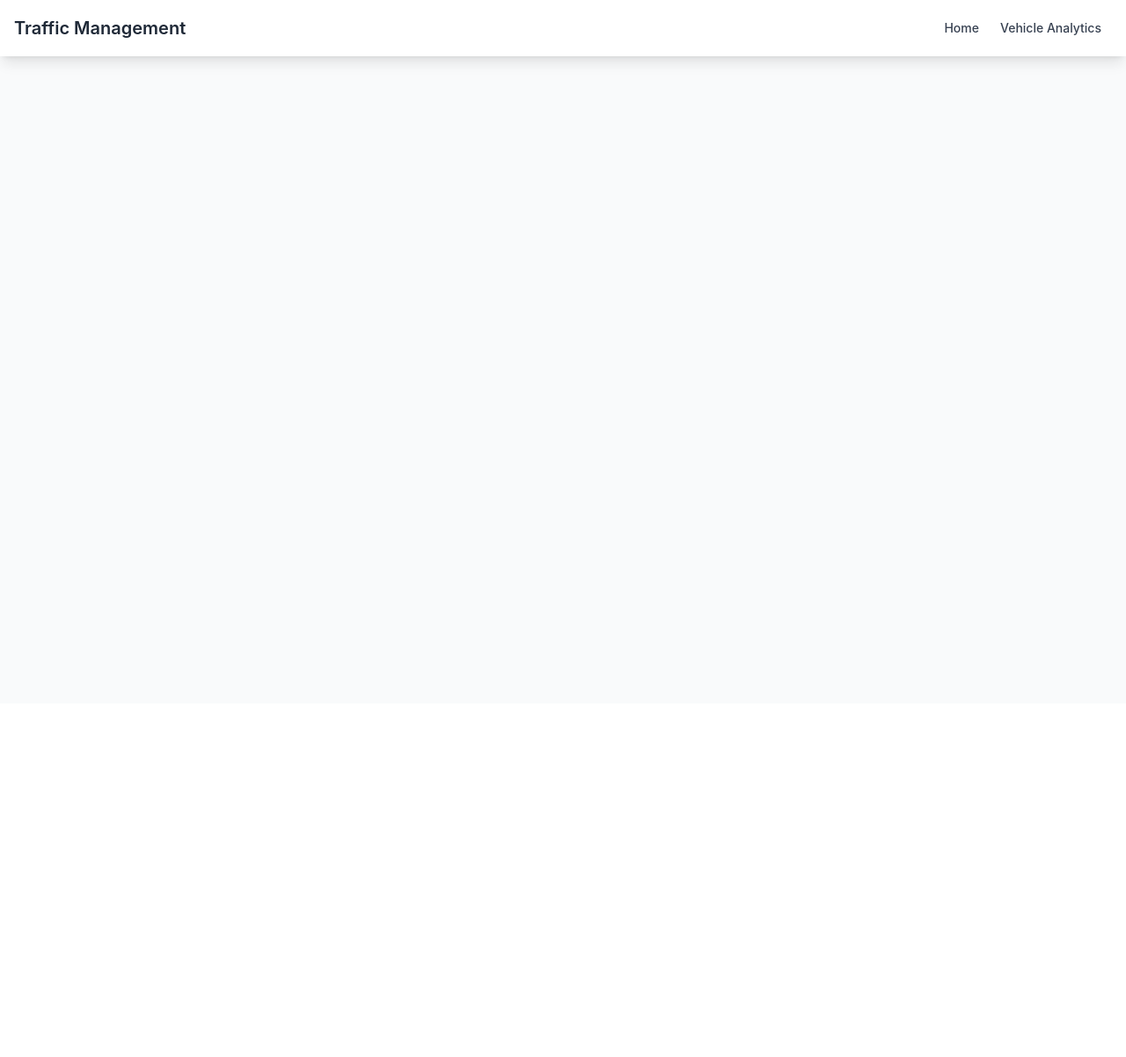
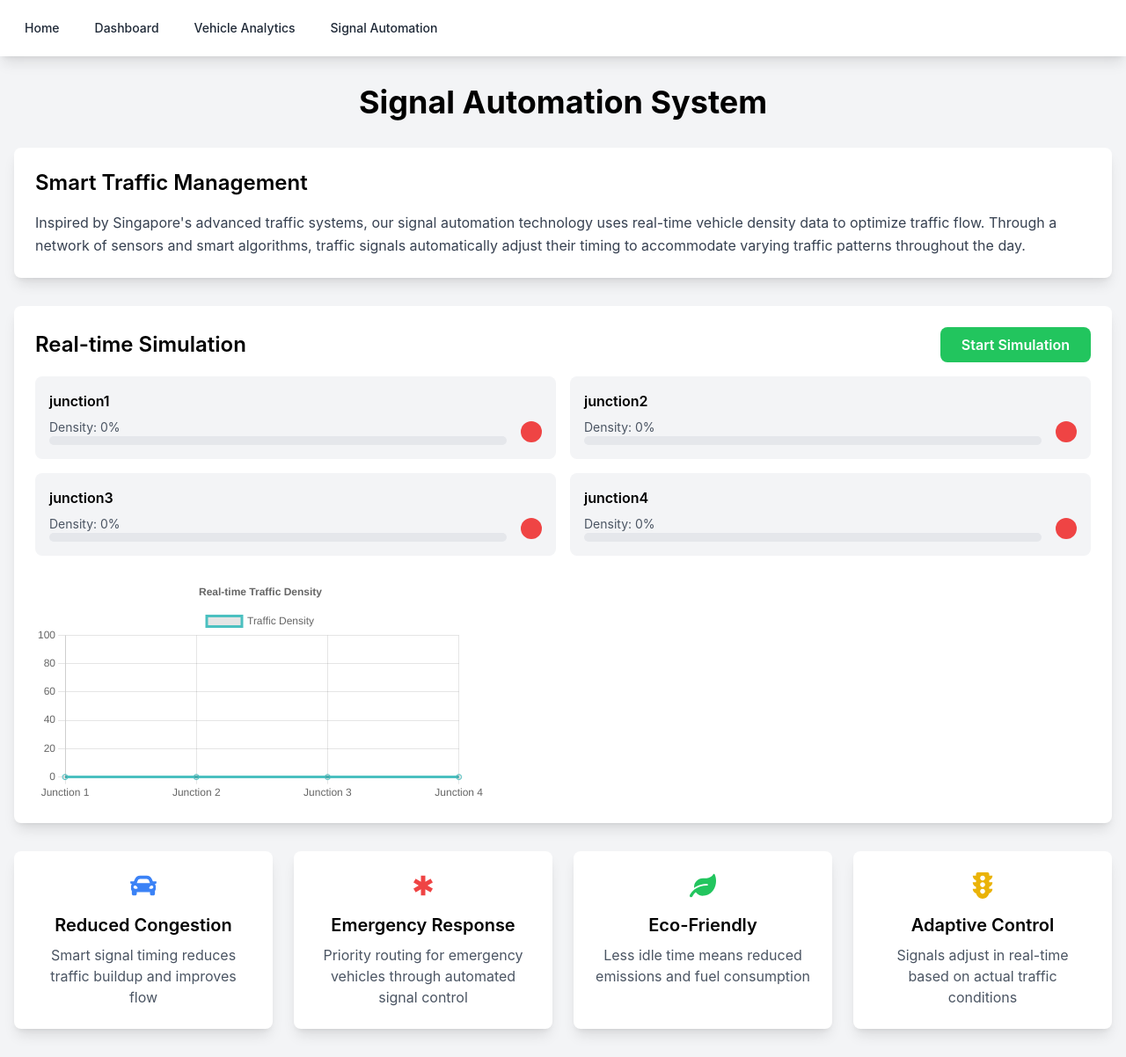
Before and after one commit to pawankushwahh/traffic_management, a React (Create React App) app in the folder frontend/: page /signal-automation in a window 1280 px wide. Shown: the whole page at 88% size. Before the commit the page ends 800 px from the top, so only its background shows below. Built offline with nearby package versions, Linux system fonts and the light colour scheme; no server answers.

Commit message:
feat: add Signal Automation feature with real-time simulation
- Add SignalAutomation component with interactive simulation
- Update navigation and routes
- Add feature card to homepage
- Add styling for signal automation

```diff
--- a/frontend/src/App.js
+++ b/frontend/src/App.js
@@ -7,6 +7,7 @@ import SignalStatus from './components/SignalStatus';
 import Statistics from './components/Statistics';
 import VehicleAnalytics from './components/VehicleAnalytics';
 import TrafficDashboard from './components/TrafficDashboard';
+import SignalAutomation from './components/SignalAutomation';
 import io from 'socket.io-client';
 import axios from 'axios';
 import './App.css';
@@ -83,50 +84,40 @@ function App() {
 
   return (
     <Router>
-      <div className="min-h-screen bg-gray-50">
-        {/* Navigation */}
+      <div className="min-h-screen bg-gray-100">
         <nav className="bg-white shadow-lg">
           <div className="max-w-7xl mx-auto px-4">
             <div className="flex justify-between h-16">
-              <div className="flex">
-                <Link to="/" className="flex items-center">
-                  <span className="text-xl font-semibold text-gray-800">
-                    Traffic Management
-                  </span>
-                </Link>
-              </div>
-              <div className="flex items-center">
-                <Link
-                  to="/"
-                  className="px-3 py-2 rounded-md text-sm font-medium text-gray-700 hover:text-gray-900 hover:bg-gray-50"
-                >
+              <div className="flex space-x-4 items-center">
+                <Link to="/" className="text-gray-800 hover:text-gray-600 px-3 py-2 rounded-md text-sm font-medium">
                   Home
                 </Link>
-                <Link
-                  to="/vehicle-plate"
-                  className="px-3 py-2 rounded-md text-sm font-medium text-gray-700 hover:text-gray-900 hover:bg-gray-50"
-                >
+                <Link to="/traffic-dashboard" className="text-gray-800 hover:text-gray-600 px-3 py-2 rounded-md text-sm font-medium">
+                  Dashboard
+                </Link>
+                <Link to="/vehicle-analytics" className="text-gray-800 hover:text-gray-600 px-3 py-2 rounded-md text-sm font-medium">
                   Vehicle Analytics
+                </Link>
+                <Link to="/signal-automation" className="text-gray-800 hover:text-gray-600 px-3 py-2 rounded-md text-sm font-medium">
+                  Signal Automation
                 </Link>
               </div>
             </div>
           </div>
         </nav>
 
-        {/* Routes */}
         <Routes>
           <Route path="/" element={<HomePage />} />
-          <Route path="/vehicle-plate" element={<VehiclePlateAnalytics />} />
-          <Route path="/traffic-dashboard" element={
-            <div className="max-w-7xl mx-auto px-4 py-6">
-              <div className="grid grid-cols-1 md:grid-cols-2 lg:grid-cols-3 gap-6">
-                <TrafficMap data={trafficData} />
-                <SignalStatus data={signalStatuses} />
-                <Statistics data={stats} />
-              </div>
-            </div>
-          } />
+          <Route path="/traffic-dashboard" element={<TrafficDashboard />} />
           <Route path="/vehicle-analytics" element={<VehicleAnalytics />} />
+          <Route path="/signal-automation" element={<SignalAutomation />} />
+          <Route
+            path="/vehicle-plate-analytics"
+            element={<VehiclePlateAnalytics />}
+          />
+          <Route path="/traffic-map" element={<TrafficMap locations={trafficData.locations} />} />
+          <Route path="/signal-status" element={<SignalStatus statuses={signalStatuses} />} />
+          <Route path="/statistics" element={<Statistics stats={stats} />} />
         </Routes>
       </div>
     </Router>
--- a/frontend/src/components/HomePage.js
+++ b/frontend/src/components/HomePage.js
@@ -1,6 +1,6 @@
 import React from 'react';
 import { Link } from 'react-router-dom';
-import { FaCarSide, FaVideo, FaCamera, FaExclamationTriangle, FaUserShield, FaChartLine } from 'react-icons/fa';
+import { FaCarSide, FaVideo, FaCamera, FaExclamationTriangle, FaUserShield, FaChartLine, FaTrafficLight } from 'react-icons/fa';
 
 const FeatureCard = ({ title, description, icon, link }) => (
   <Link to={link} className="block">
@@ -38,10 +38,16 @@ const HomePage = () => {
       link: "/traffic-dashboard"
     },
     {
+      title: "Signal Automation",
+      description: "Advanced traffic signal automation system inspired by Singapore's smart traffic management",
+      icon: <FaTrafficLight />,
+      link: "/signal-automation"
+    },
+    {
       title: "Vehicle Plate Analytics",
       description: "AI-powered number plate recognition for traffic rule compliance and tax management",
       icon: <FaVideo />,
-      link: "/vehicle-plate"
+      link: "/vehicle-plate-analytics"
     },
     {
       title: "Vehicle Analytics",
--- /dev/null
+++ b/frontend/src/components/SignalAutomation.css
@@ -0,0 +1,57 @@
+.signal-light {
+  transition: all 0.3s ease;
+  box-shadow: 0 0 10px rgba(0, 0, 0, 0.2);
+}
+
+.signal-light.red {
+  background-color: #ff4444;
+  box-shadow: 0 0 15px rgba(255, 68, 68, 0.5);
+}
+
+.signal-light.yellow {
+  background-color: #ffbb33;
+  box-shadow: 0 0 15px rgba(255, 187, 51, 0.5);
+}
+
+.signal-light.green {
+  background-color: #00C851;
+  box-shadow: 0 0 15px rgba(0, 200, 81, 0.5);
+}
+
+.density-bar {
+  transition: width 0.5s ease;
+}
+
+.benefit-card {
+  transition: transform 0.3s ease;
+}
+
+.benefit-card:hover {
+  transform: translateY(-5px);
+}
+
+.chart-container {
+  position: relative;
+  margin: auto;
+  height: 300px;
+  width: 100%;
+}
+
+@keyframes pulse {
+  0% {
+    transform: scale(1);
+    opacity: 0.8;
+  }
+  50% {
+    transform: scale(1.05);
+    opacity: 1;
+  }
+  100% {
+    transform: scale(1);
+    opacity: 0.8;
+  }
+}
+
+.active-simulation {
+  animation: pulse 2s infinite;
+}
--- /dev/null
+++ b/frontend/src/components/SignalAutomation.js
@@ -0,0 +1,215 @@
+import React, { useState, useEffect, useRef } from 'react';
+import { motion } from 'framer-motion';
+import { Line } from 'react-chartjs-2';
+import {
+  Chart as ChartJS,
+  CategoryScale,
+  LinearScale,
+  PointElement,
+  LineElement,
+  Title,
+  Tooltip,
+  Legend,
+} from 'chart.js';
+import { FaCar, FaTrafficLight, FaLeaf } from 'react-icons/fa';
+import { MdEmergency } from 'react-icons/md';
+
+ChartJS.register(
+  CategoryScale,
+  LinearScale,
+  PointElement,
+  LineElement,
+  Title,
+  Tooltip,
+  Legend
+);
+
+const SignalAutomation = () => {
+  const [trafficData, setTrafficData] = useState({
+    junction1: { density: 0, signal: 'red' },
+    junction2: { density: 0, signal: 'red' },
+    junction3: { density: 0, signal: 'red' },
+    junction4: { density: 0, signal: 'red' },
+  });
+
+  const [simulationActive, setSimulationActive] = useState(false);
+  const simulationRef = useRef(null);
+
+  const chartData = {
+    labels: ['Junction 1', 'Junction 2', 'Junction 3', 'Junction 4'],
+    datasets: [
+      {
+        label: 'Traffic Density',
+        data: Object.values(trafficData).map(j => j.density),
+        borderColor: 'rgb(75, 192, 192)',
+        tension: 0.1,
+      },
+    ],
+  };
+
+  const chartOptions = {
+    responsive: true,
+    plugins: {
+      legend: {
+        position: 'top',
+      },
+      title: {
+        display: true,
+        text: 'Real-time Traffic Density',
+      },
+    },
+    scales: {
+      y: {
+        beginAtZero: true,
+        max: 100,
+      },
+    },
+  };
+
+  useEffect(() => {
+    if (simulationActive) {
+      simulationRef.current = setInterval(() => {
+        setTrafficData(prev => {
+          const newData = { ...prev };
+          Object.keys(newData).forEach(junction => {
+            // Simulate random traffic density changes
+            newData[junction].density = Math.min(
+              100,
+              Math.max(0, newData[junction].density + (Math.random() - 0.5) * 20)
+            );
+
+            // Automate signal based on density
+            if (newData[junction].density > 70) {
+              newData[junction].signal = 'green';
+            } else if (newData[junction].density > 30) {
+              newData[junction].signal = 'yellow';
+            } else {
+              newData[junction].signal = 'red';
+            }
+          });
+          return newData;
+        });
+      }, 2000);
+    } else if (simulationRef.current) {
+      clearInterval(simulationRef.current);
+    }
+
+    return () => {
+      if (simulationRef.current) {
+        clearInterval(simulationRef.current);
+      }
+    };
+  }, [simulationActive]);
+
+  const benefits = [
+    {
+      icon: <FaCar className="text-3xl text-blue-500" />,
+      title: 'Reduced Congestion',
+      description: 'Smart signal timing reduces traffic buildup and improves flow'
+    },
+    {
+      icon: <MdEmergency className="text-3xl text-red-500" />,
+      title: 'Emergency Response',
+      description: 'Priority routing for emergency vehicles through automated signal control'
+    },
+    {
+      icon: <FaLeaf className="text-3xl text-green-500" />,
+      title: 'Eco-Friendly',
+      description: 'Less idle time means reduced emissions and fuel consumption'
+    },
+    {
+      icon: <FaTrafficLight className="text-3xl text-yellow-500" />,
+      title: 'Adaptive Control',
+      description: 'Signals adjust in real-time based on actual traffic conditions'
+    }
+  ];
+
+  return (
+    <motion.div
+      initial={{ opacity: 0 }}
+      animate={{ opacity: 1 }}
+      transition={{ duration: 0.5 }}
+      className="container mx-auto px-4 py-8"
+    >
+      <h1 className="text-4xl font-bold text-center mb-8">Signal Automation System</h1>
+
+      {/* Introduction */}
+      <div className="bg-white rounded-lg shadow-lg p-6 mb-8">
+        <h2 className="text-2xl font-semibold mb-4">Smart Traffic Management</h2>
+        <p className="text-gray-700 leading-relaxed">
+          Inspired by Singapore's advanced traffic systems, our signal automation technology
+          uses real-time vehicle density data to optimize traffic flow. Through a network of
+          sensors and smart algorithms, traffic signals automatically adjust their timing to
+          accommodate varying traffic patterns throughout the day.
+        </p>
+      </div>
+
+      {/* Simulation Control */}
+      <div className="bg-white rounded-lg shadow-lg p-6 mb-8">
+        <div className="flex justify-between items-center mb-4">
+          <h2 className="text-2xl font-semibold">Real-time Simulation</h2>
+          <button
+            onClick={() => setSimulationActive(!simulationActive)}
+            className={`px-6 py-2 rounded-lg font-semibold ${
+              simulationActive
+                ? 'bg-red-500 text-white hover:bg-red-600'
+                : 'bg-green-500 text-white hover:bg-green-600'
+            }`}
+          >
+            {simulationActive ? 'Stop Simulation' : 'Start Simulation'}
+          </button>
+        </div>
+
+        {/* Traffic Visualization */}
+        <div className="grid grid-cols-2 gap-4 mb-6">
+          {Object.entries(trafficData).map(([junction, data]) => (
+            <div key={junction} className="bg-gray-100 p-4 rounded-lg">
+              <h3 className="font-semibold mb-2">{junction.replace(/([A-Z])/g, ' $1').trim()}</h3>
+              <div className="flex items-center justify-between">
+                <div className="flex-1">
+                  <p className="text-sm text-gray-600">Density: {Math.round(data.density)}%</p>
+                  <div className="w-full bg-gray-200 rounded-full h-2.5">
+                    <div
+                      className="bg-blue-600 h-2.5 rounded-full"
+                      style={{ width: `${data.density}%` }}
+                    ></div>
+                  </div>
+                </div>
+                <div
+                  className={`w-6 h-6 rounded-full ml-4 ${
+                    data.signal === 'red' ? 'bg-red-500' :
+                    data.signal === 'yellow' ? 'bg-yellow-500' : 'bg-green-500'
+                  }`}
+                ></div>
+              </div>
+            </div>
+          ))}
+        </div>
+
+        {/* Density Chart */}
+        <div className="h-64">
+          <Line data={chartData} options={chartOptions} />
+        </div>
+      </div>
+
+      {/* Benefits Section */}
+      <div className="grid grid-cols-1 md:grid-cols-2 lg:grid-cols-4 gap-6">
+        {benefits.map((benefit, index) => (
+          <motion.div
+            key={index}
+            initial={{ opacity: 0, y: 20 }}
+            animate={{ opacity: 1, y: 0 }}
+            transition={{ delay: index * 0.1 }}
+            className="bg-white rounded-lg shadow-lg p-6 text-center"
+          >
+            <div className="flex justify-center mb-4">{benefit.icon}</div>
+            <h3 className="text-xl font-semibold mb-2">{benefit.title}</h3>
+            <p className="text-gray-600">{benefit.description}</p>
+          </motion.div>
+        ))}
+      </div>
+    </motion.div>
+  );
+};
+
+export default SignalAutomation;
```
